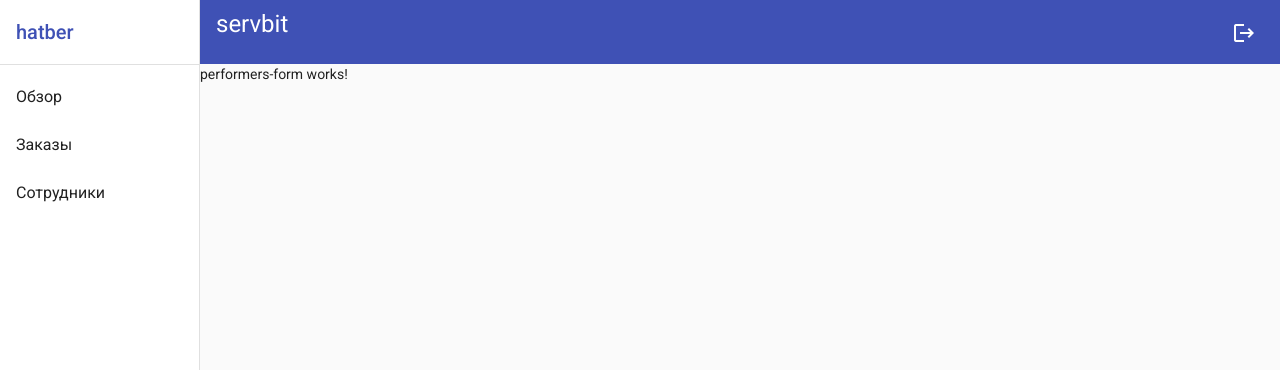
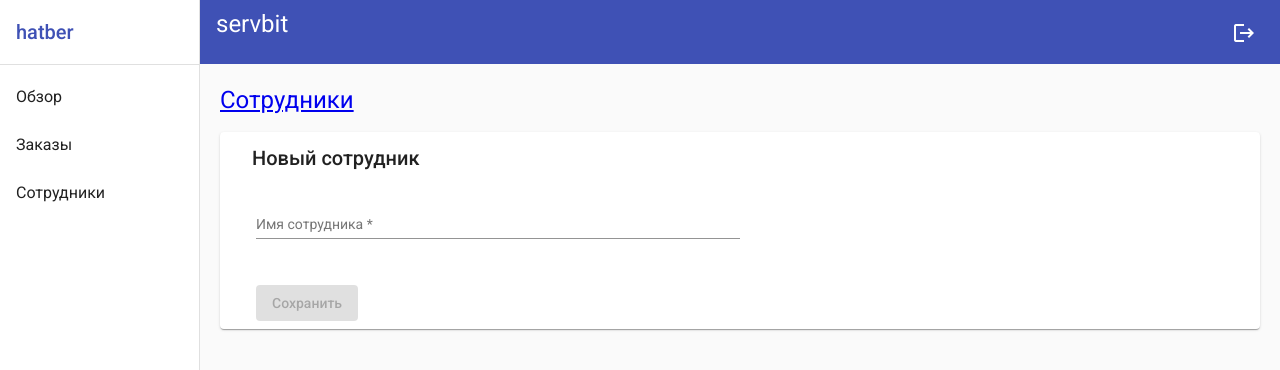
Before and after one commit to aksoff/hatber, an Angular app in the folder client/: page /performers/1 in a window 1280 px wide. Shown: the top 370 px of the page. Built offline with nearby package versions, Linux system fonts and the light colour scheme; sample sign-in values are in the browser's storage.

Commit message:
create performer

```diff
--- a/client/src/app/login-page/login-page.component.ts
+++ b/client/src/app/login-page/login-page.component.ts
@@ -11,13 +11,6 @@ import { MaterialService } from '../shared/services/material.service'
   styleUrls: ['./login-page.component.scss']
 })
 export class LoginPageComponent implements OnInit, OnDestroy {
-  loginForm = this.formBuilder.group({
-    email: [null, [Validators.required, Validators.email]],
-    password: [null, [Validators.required, Validators.minLength(5)]]
-  })
-
-  aSub: Subscription
-
   constructor(
     private formBuilder: FormBuilder,
     private auth: AuthService,
@@ -25,6 +18,13 @@ export class LoginPageComponent implements OnInit, OnDestroy {
     private route: ActivatedRoute,
     private materialService: MaterialService
   ) {}
+
+  loginForm = this.formBuilder.group({
+    email: [null, [Validators.required, Validators.email]],
+    password: [null, [Validators.required, Validators.minLength(5)]]
+  })
+
+  aSub: Subscription
 
   ngOnInit() {
     this.route.queryParams.subscribe((params: Params) => {
--- a/client/src/app/performers-page/performers-form/performers-form.component.html
+++ b/client/src/app/performers-page/performers-form/performers-form.component.html
@@ -1 +1,40 @@
-<p>performers-form works!</p>
+<div class="container">
+  <h1><a routerLink="/performers">Сотрудники</a></h1>
+  <form [formGroup]="performerForm" (ngSubmit)="onSubmit()">
+    <mat-card>
+      <mat-card-header>
+        <mat-card-title> Новый сотрудник </mat-card-title>
+      </mat-card-header>
+      <mat-card-content>
+        <div class="row">
+          <div class="col">
+            <mat-form-field class="width50">
+              <mat-label>Имя сотрудника</mat-label>
+              <input formControlName="name" matInput type="text" />
+              <mat-error
+                *ngIf="
+                  performerForm.get('name').invalid &&
+                  performerForm.get('name').touched
+                "
+              >
+                <span *ngIf="performerForm.get('name').errors['required']"
+                  >Имя не должно быть пустым</span
+                >
+              </mat-error>
+            </mat-form-field>
+          </div>
+        </div>
+      </mat-card-content>
+      <mat-card-actions>
+        <button
+          mat-raised-button
+          color="primary"
+          type="submit"
+          [disabled]="performerForm.invalid || performerForm.disabled"
+        >
+          Сохранить
+        </button>
+      </mat-card-actions>
+    </mat-card>
+  </form>
+</div>
--- a/client/src/app/performers-page/performers-form/performers-form.component.scss
+++ b/client/src/app/performers-page/performers-form/performers-form.component.scss
@@ -0,0 +1,7 @@
+mat-card-content {
+  margin: 20px;
+}
+
+mat-card-actions {
+  margin: 20px;
+}
--- a/client/src/app/performers-page/performers-form/performers-form.component.ts
+++ b/client/src/app/performers-page/performers-form/performers-form.component.ts
@@ -1,4 +1,7 @@
-import { Component, OnInit } from '@angular/core';
+import { Component, OnInit } from '@angular/core'
+import { FormBuilder, Validators } from '@angular/forms'
+import { Router } from '@angular/router'
+import { PerformersService } from 'src/app/shared/services/performers.service'
 
 @Component({
   selector: 'app-performers-form',
@@ -6,10 +9,30 @@ import { Component, OnInit } from '@angular/core';
   styleUrls: ['./performers-form.component.scss']
 })
 export class PerformersFormComponent implements OnInit {
+  constructor(
+    private formBuilder: FormBuilder,
+    private router: Router,
+    private performerService: PerformersService
+  ) {}
+  performerForm = this.formBuilder.group({
+    name: [null, [Validators.required, Validators.minLength(2)]]
+  })
+  ngOnInit(): void {}
 
-  constructor() { }
-
-  ngOnInit(): void {
+  onSubmit() {
+    this.performerForm.disable()
+    console.log(this.performerForm.value)
+    this.performerService.create(this.performerForm.value).subscribe(
+      (performer) => {
+        console.log('success')
+        this.router.navigate(['/performers'])
+      },
+      (error) => {
+        console.log(error)
+      },
+      () => {
+        this.performerForm.enable()
+      }
+    )
   }
-
 }
--- a/client/src/app/shared/services/performers.service.ts
+++ b/client/src/app/shared/services/performers.service.ts
@@ -10,4 +10,8 @@ export class PerformersService {
   fetch(): Observable<Performer[]> {
     return this.http.get<Performer[]>('/api/performer')
   }
+
+  create(performer: Performer): Observable<Performer> {
+    return this.http.post<Performer>('/api/performer', performer)
+  }
 }
--- a/client/src/styles.scss
+++ b/client/src/styles.scss
@@ -8,3 +8,31 @@ body {
   margin: 0;
   font-family: Roboto, 'Helvetica Neue', sans-serif;
 }
+
+.container {
+  margin: 20px;
+}
+
+.row {
+  display: flex;
+  flex-direction: row;
+}
+
+.col {
+  flex: 1;
+  margin-right: 20px;
+}
+
+.col:last-child {
+  margin-right: 0;
+}
+
+.width100 {
+  width: 100%;
+}
+.width50 {
+  width: 50%;
+}
+.width30 {
+  width: 30%;
+}
```
